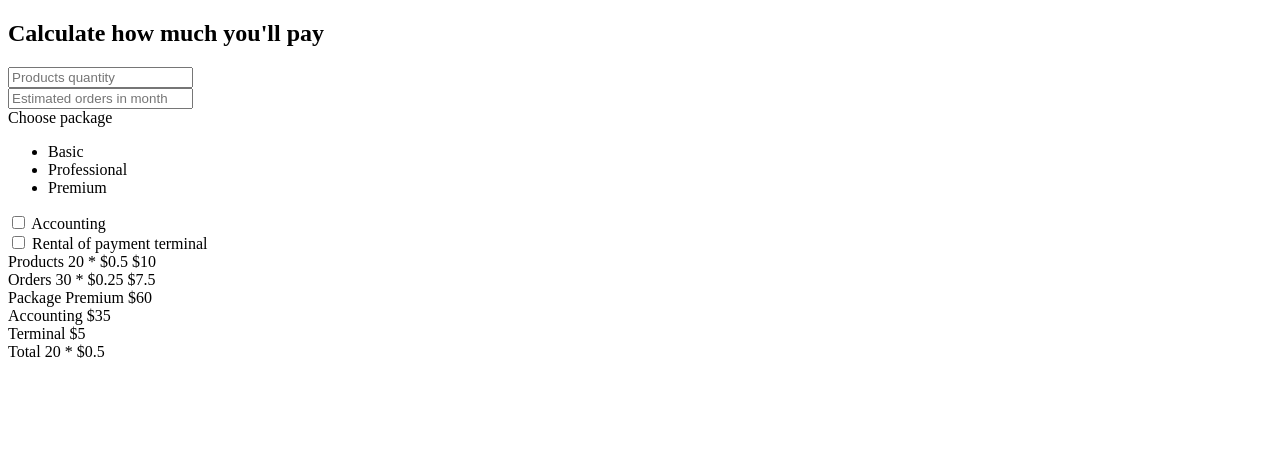
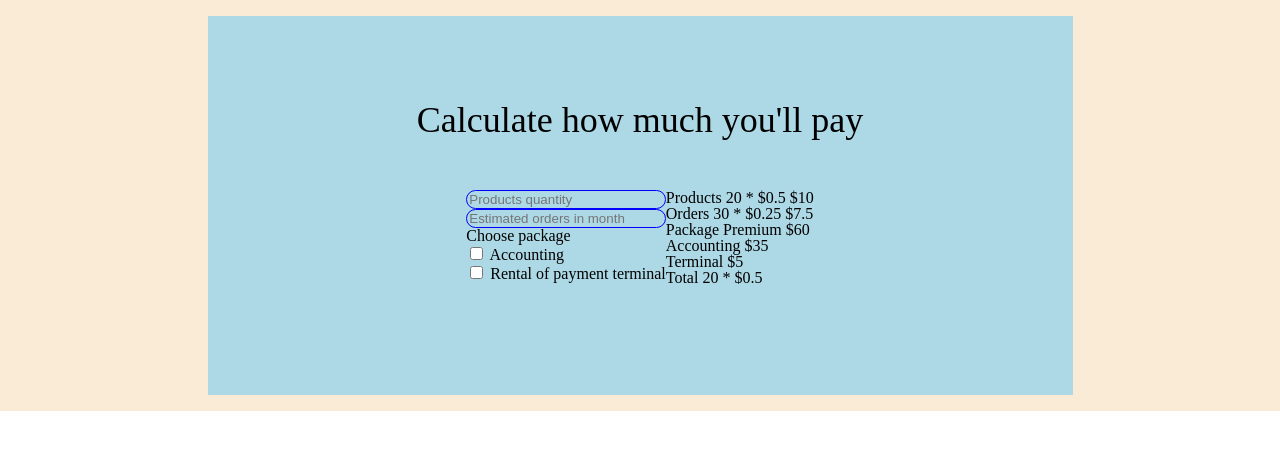
Before and after one commit to karolina-rachuta/bestshop_calc, a website: page index.html in a window 1280 px wide. Drawn offline with Linux system fonts and the light colour scheme.

Commit message:
added reset style css, working on app.css and app.js

```diff
--- a/index.html
+++ b/index.html
@@ -7,6 +7,7 @@
     <meta name="viewport" content="width=device-width, initial-scale=1.0">
     <title>Document</title>
     <link rel="stylesheet" href="src/styles/app.css">
+    <link rel="stylesheet" href="src/styles/reset.css">
     <script src="src/scripts/app.js" defer async type="module"></script>
 </head>
 
@@ -19,25 +20,25 @@
                     <div class="calculator_column">
                         <form action="">
                             <div class="calculator_input">
-                                <input type="number" placeholder="Products quantity">
+                                <input class="input_products" type="number" placeholder="Products quantity">
                             </div>
                             <div class="calculator_input">
-                                <input type="number" placeholder="Estimated orders in month">
+                                <input class="input_orders" type="number" placeholder="Estimated orders in month">
                             </div>
                             <div class="calculator_select">
-                                <div class="calculator_input">Choose package</div>
+                                <div class="input_package">Choose package</div>
                                 <ul class="select_options">
-                                    <li>Basic</li>
-                                    <li>Professional</li>
-                                    <li>Premium</li>
+                                    <li class="select_option">Basic</li>
+                                    <li class="select_option">Professional</li>
+                                    <li class="select_option">Premium</li>
                                 </ul>
                             </div>
                             <div class="checkbox_box">
-                                <input type="checkbox" id="accounting">
+                                <input class="checkbox" type="checkbox" id="accounting">
                                 <label for="accounting">Accounting</label>
                             </div>
                             <div class="checkbox_box">
-                                <input type="checkbox" id="terminal">
+                                <input class="checkbox" type="checkbox" id="terminal">
                                 <label for="terminal">Rental of payment terminal</label>
                             </div>
                         </form>
--- a/src/scripts/app.js
+++ b/src/scripts/app.js
@@ -0,0 +1,9 @@
+const inputProductsQuantityRef = document.querySelector('.input_products');
+const inputOrdersQuantityRef = document.querySelector('.input_orders');
+const inputPackageRef = document.querySelector('.input_package');
+const selectOptionsRef = document.querySelector('.select_options');
+
+
+inputPackageRef.addEventListener("click", () => {
+    selectOptionsRef.style.display = "none" ? selectOptionsRef.style.display = "block" : selectOptionsRef.style.display = "none";
+})
--- a/src/styles/app.css
+++ b/src/styles/app.css
@@ -0,0 +1,73 @@
+html, body {
+    font-size: 16px;
+}
+.calculator {
+    width: 100%;
+    background-color: antiquewhite;
+    display: flex;
+    justify-content: center;
+    padding-top: 1rem;
+    padding-bottom: 1rem;
+}
+
+.calculator .calculator_container{
+max-width: 865px;
+background-color: lightblue;
+width: 100%;
+padding-inline: 1rem;
+padding-top: 86px;
+box-sizing: border-box;
+padding-bottom: 109px;
+}
+
+.calculator .calculator_container .calculator_box{
+    display: flex;
+    justify-content: center;
+    align-items: center;
+    flex-direction: column;
+}
+
+.calculator .calculator_container .calculator_box .calculator_hdl{
+    font-size: 36px;
+    padding-bottom: 52px;
+}
+
+.calculator .calculator_container .calculator_box .calculator_columns{
+    display: flex;
+    justify-content: center;
+}
+
+.calculator .calculator_container .calculator_box .calculator_columns .calculator_column{}
+
+.calculator .calculator_container .calculator_box .calculator_columns .calculator_column .calculator_input{
+    border: 1px solid blue;
+    border-radius: 10px;
+}
+
+.calculator .calculator_container .calculator_box .calculator_columns .calculator_column .calculator_input input{
+    background-color: transparent;
+    border: none;
+    width: 100%;
+}
+
+.calculator .calculator_container .calculator_box .calculator_columns .calculator_column .calculator_input input::-webkit-inner-spin-button{
+    -webkit-appearance: none;
+  margin: 0;
+}
+
+.calculator .calculator_container .calculator_box .calculator_columns .calculator_column .calculator_select{}
+.calculator .calculator_container .calculator_box .calculator_columns .calculator_column .calculator_select .select_options{
+    display: none
+}
+.calculator .calculator_container .calculator_box .calculator_columns .calculator_column .calculator_select .select_options .select_option{}
+.calculator .calculator_container .calculator_box .calculator_columns .calculator_column .calculator_select .input_package{
+    cursor: pointer;
+}
+.calculator .calculator_container .calculator_box .calculator_columns .calculator_column .checkbox_box{
+    cursor: pointer;
+}
+
+
+
+
+.calculator .calculator_container .calculator_box .calculator_columns .calculator_column .calculator_line{}
--- /dev/null
+++ b/src/styles/reset.css
@@ -0,0 +1,48 @@
+/* http://meyerweb.com/eric/tools/css/reset/
+   v2.0 | 20110126
+   License: none (public domain)
+*/
+
+html, body, div, span, applet, object, iframe,
+h1, h2, h3, h4, h5, h6, p, blockquote, pre,
+a, abbr, acronym, address, big, cite, code,
+del, dfn, em, img, ins, kbd, q, s, samp,
+small, strike, strong, sub, sup, tt, var,
+b, u, i, center,
+dl, dt, dd, ol, ul, li,
+fieldset, form, label, legend,
+table, caption, tbody, tfoot, thead, tr, th, td,
+article, aside, canvas, details, embed,
+figure, figcaption, footer, header, hgroup,
+menu, nav, output, ruby, section, summary,
+time, mark, audio, video {
+	margin: 0;
+	padding: 0;
+	border: 0;
+	font-size: 100%;
+	font: inherit;
+	vertical-align: baseline;
+}
+/* HTML5 display-role reset for older browsers */
+article, aside, details, figcaption, figure,
+footer, header, hgroup, menu, nav, section {
+	display: block;
+}
+body {
+	line-height: 1;
+}
+ol, ul {
+	list-style: none;
+}
+blockquote, q {
+	quotes: none;
+}
+blockquote:before, blockquote:after,
+q:before, q:after {
+	content: '';
+	content: none;
+}
+table {
+	border-collapse: collapse;
+	border-spacing: 0;
+}
```
